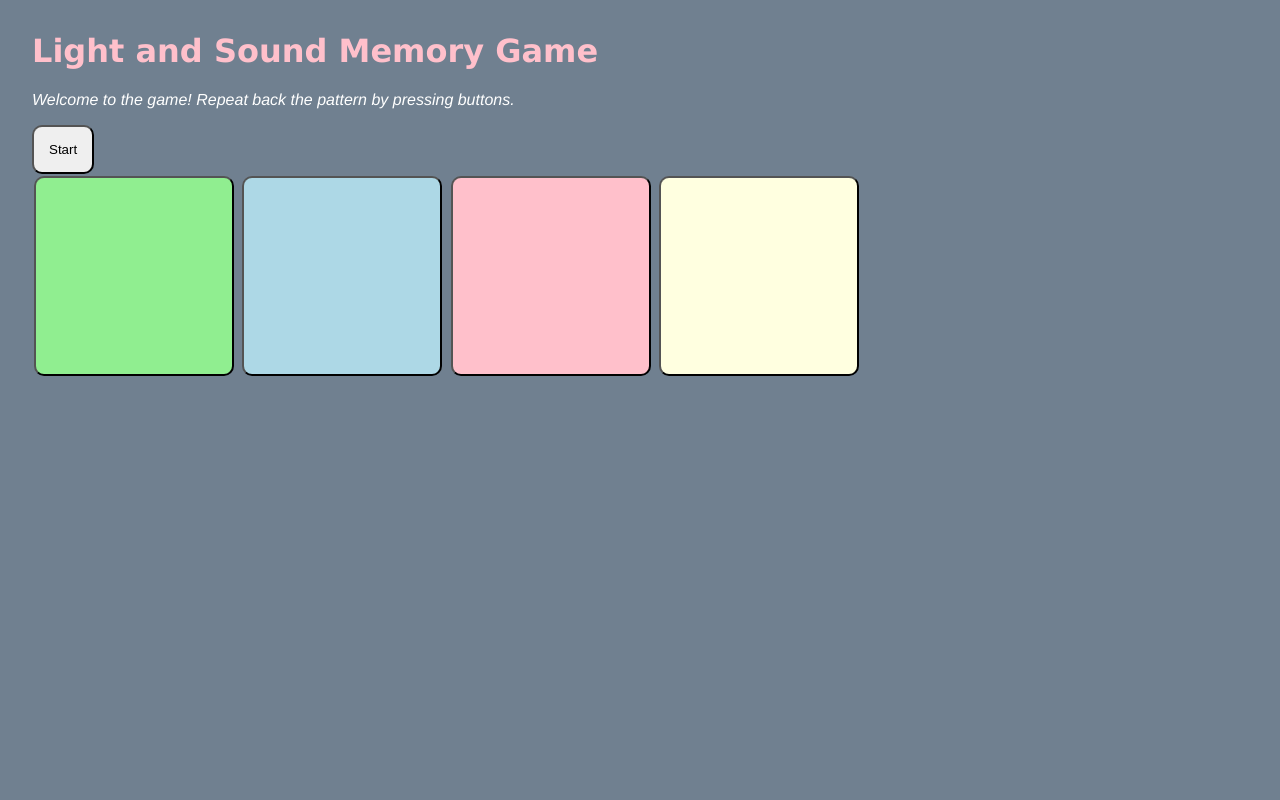
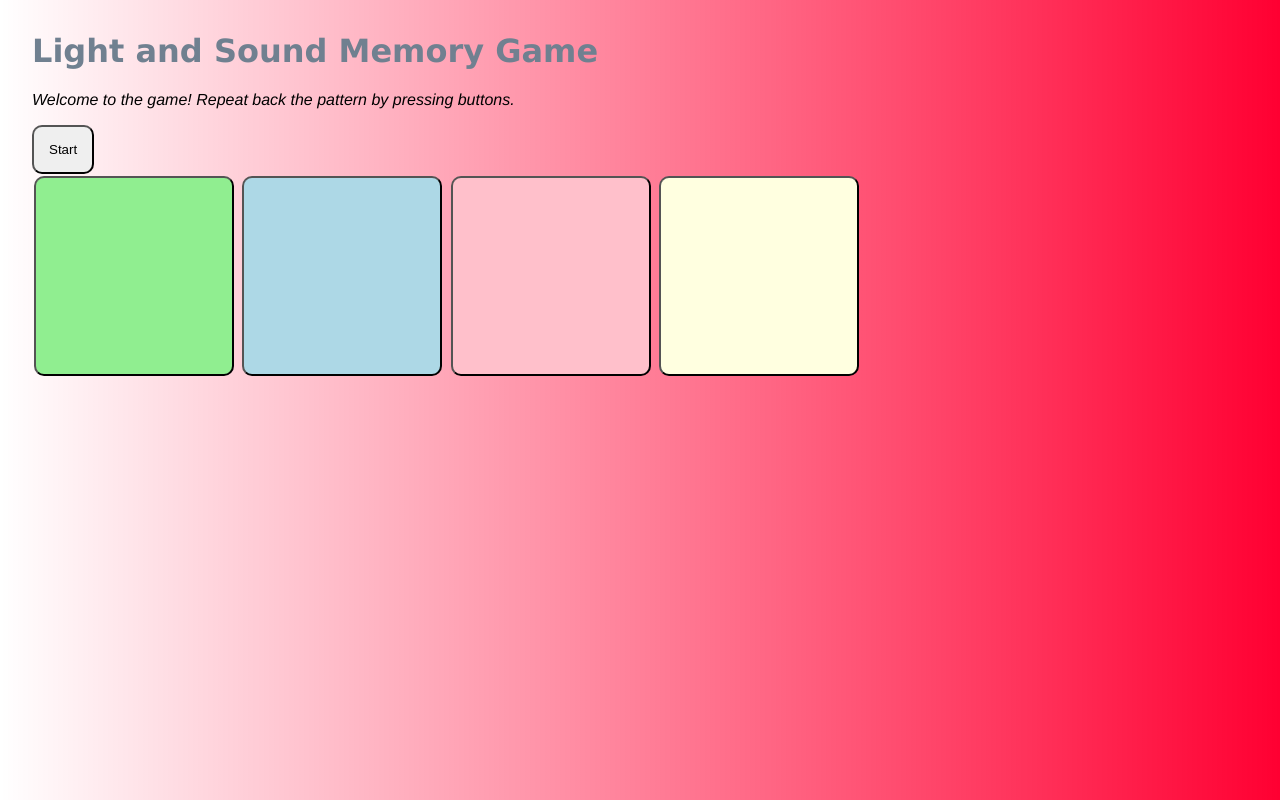
Before and after one commit to NeishaD94/Light_and_Sound_Memory_Game, a plain HTML site: page index.html in a window 1280 px wide. Drawn offline with Linux system fonts and the light colour scheme.

Commit message:
📠🍝 Updated with Glitch

```diff
--- a/style.css
+++ b/style.css
@@ -3,13 +3,13 @@
 body {
   font-family: helvetica, arial, sans-serif;
   margin: 2em;
-  background-color: slategrey;
-  color: white;
+  background-image: linear-gradient(to right, rgba(255,0,0,0), rgba(255,0,50,1));
+  color: black;
 }
 
 h1 {
   font-family: verdana, arial, sans-serif;
-  color: pink;
+  color: slategrey;
 }
 
 button {
```
Also changed, not shown: 1 other file.
